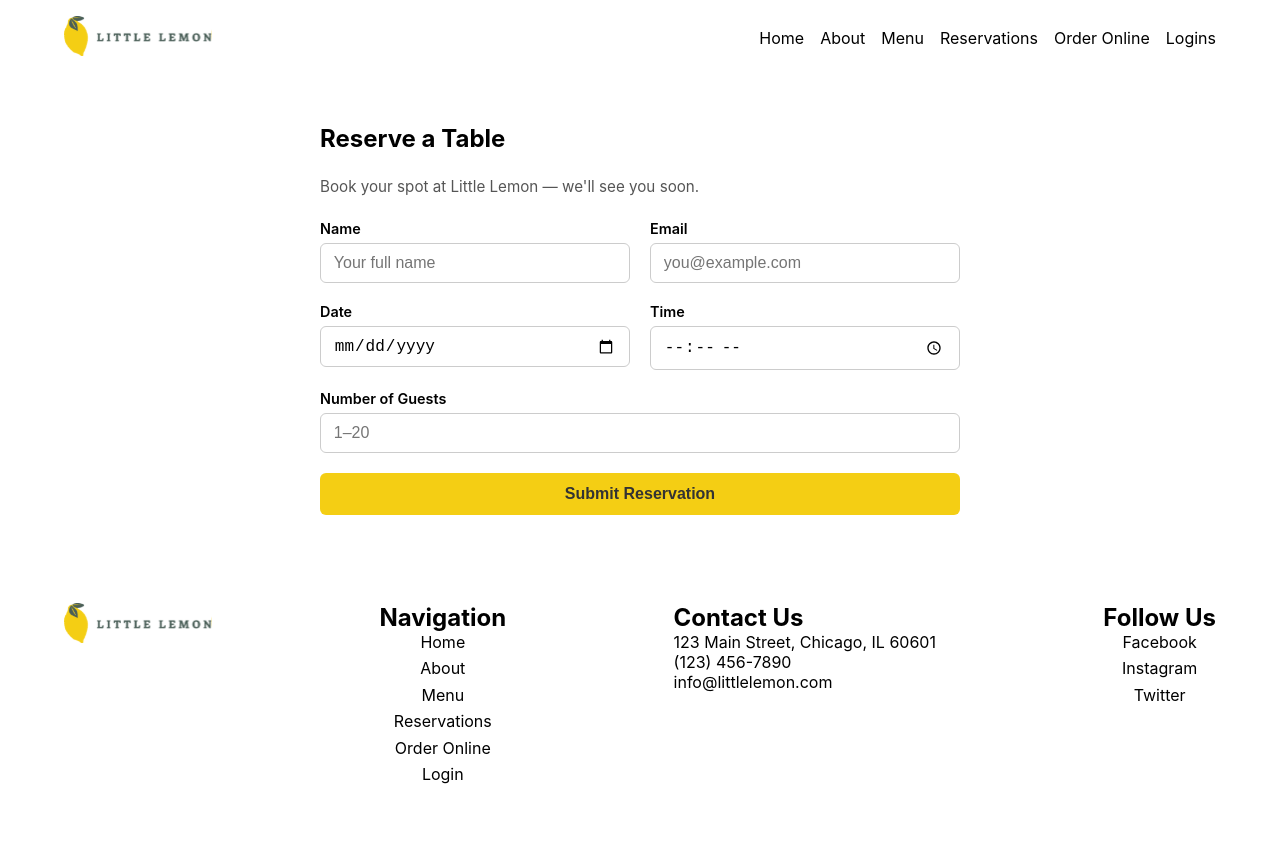
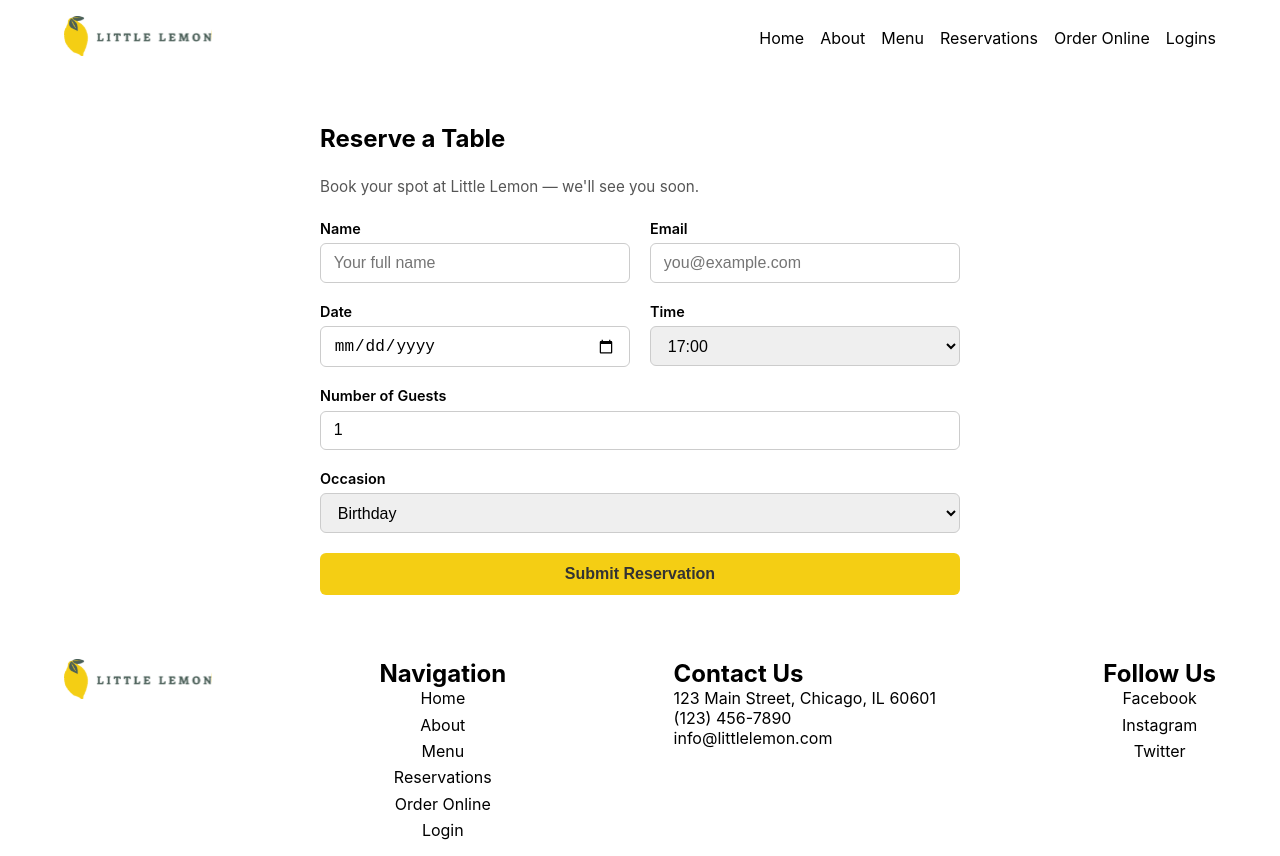
Before and after one commit to molokochris/little-lemon-restaurant, a React (Create React App) app: page /booking in a window 1280 px wide. Before the commit the page ends 800 px from the top, so only its background shows below. Built offline with nearby package versions, Linux system fonts and the light colour scheme.

Commit message:
deleted Main.js component

```diff
--- a/public/index.html
+++ b/public/index.html
@@ -13,7 +13,7 @@
   <meta name="description"
     content="Little Lemon is a charming neighborhood bistro that serves simple food and classic cocktails in a lively but casual environment. We would love to welcome you to our restaurant!" />
 
-  <link rel="apple-touch-icon" href="%PUBLIC_URL%/logo192.png" />
+  <link rel="apple-touch-icon" href="%PUBLIC_URL%/Logo.svg" />
   <!--
       manifest.json provides metadata used when your web app is installed on a
       user's mobile device or desktop. See https://developers.google.com/web/fundamentals/web-app-manifest/
@@ -28,7 +28,7 @@
       work correctly both with client-side routing and a non-root public URL.
       Learn how to configure a non-root public URL by running `npm run build`.
     -->
-  <title>React App</title>
+  <title>Welcome to Little Lemon Restaurant</title>
 </head>
 
 <body>
--- a/src/App.css
+++ b/src/App.css
@@ -249,7 +249,8 @@ footer {
   font-weight: 600;
 }
 
-.form-group input {
+.form-group input,
+.form-group select {
   padding: 0.6rem 0.8rem;
   border: 1px solid #ccc;
   border-radius: 6px;
--- /dev/null
+++ b/src/components/BookingForm.js
@@ -0,0 +1,129 @@
+import { useState } from "react";
+
+const BookingForm = (props) => {
+  const [fullName, setFullName] = useState("");
+  const [email, setEmail] = useState("");
+  const [date, setDate] = useState("");
+  const [availableTime, setAvailableTime] = useState("");
+  const [guests, setGuests] = useState(1);
+  const [occasion, setOccasion] = useState("Birthday");
+
+  let timeOptions = props.availableTimes.map((time) => (
+    <option key={time} value={time}>
+      {time}
+    </option>
+  ));
+
+  const handleSubmit = (e) => {
+    e.preventDefault();
+    // Here you would typically send the reservation data to a server
+    alert(
+      `Reservation submitted:\nName: ${fullName}\nEmail: ${email}\nDate: ${date}\nTime: ${availableTime}\nGuests: ${guests}\nOccasion: ${occasion}`,
+    );
+  };
+
+  return (
+    <form id="reservation-form" className="form-grid">
+      <div className="form-group">
+        <label htmlFor="name">Name</label>
+        <input
+          type="text"
+          id="name"
+          name="name"
+          placeholder="Your full name"
+          value={fullName}
+          onChange={(e) => setFullName(e.target.value)}
+          required
+        />
+      </div>
+
+      <div className="form-group">
+        <label htmlFor="email">Email</label>
+        <input
+          type="email"
+          id="email"
+          name="email"
+          placeholder="you@example.com"
+          value={email}
+          onChange={(e) => setEmail(e.target.value)}
+          required
+        />
+      </div>
+
+      <div className="form-group">
+        <label htmlFor="date">Date</label>
+        <input
+          type="date"
+          id="date"
+          name="date"
+          value={date}
+          onChange={(e) => setDate(e.target.value)}
+          required
+        />
+        {/* <select
+          id="Time"
+          name="Time"
+          value={availableTime}
+          onChange={(e) => setAvailableTime(e.target.value)}
+          required
+        >
+          {timeOptions}
+        </select> */}
+      </div>
+
+      <div className="form-group">
+        <label htmlFor="time">Time</label>
+        <select
+          id="time"
+          name="time"
+          type="time"
+          value={availableTime}
+          onChange={(e) => setAvailableTime(e.target.value)}
+          required
+        >
+          {timeOptions}
+        </select>
+      </div>
+
+      <div className="form-group form-group--full">
+        <label htmlFor="guests">Number of Guests</label>
+        <input
+          type="number"
+          id="guests"
+          name="guests"
+          min="1"
+          max="20"
+          placeholder="1–20"
+          value={guests}
+          onChange={(e) => setGuests(e.target.value)}
+          required
+        />
+      </div>
+      <div className="form-group form-group--full">
+        <label htmlFor="occasion">Occasion</label>
+        <select
+          id="occasion"
+          name="occasion"
+          value={occasion}
+          onChange={(e) => setOccasion(e.target.value)}
+          required
+        >
+          <option value="Birthday">Birthday</option>
+          <option value="Anniversary">Anniversary</option>
+        </select>
+      </div>
+
+      <div className="form-group form-group--full">
+        <button
+          type="submit"
+          className="button button--submit"
+          onClick={handleSubmit}
+        >
+          Submit Reservation
+        </button>
+      </div>
+    </form>
+  );
+};
+
+export default BookingForm;
--- a/src/components/BookingPage.js
+++ b/src/components/BookingPage.js
@@ -1,8 +1,20 @@
 import Footer from "./Footer";
 import Nav from "./Nav";
+import BookingForm from "./BookingForm";
+import { useState } from "react";
 
 const BookingPage = () => {
+  const [availableTimes, setAvailableTimes] = useState([
+    "17:00",
+    "18:00",
+    "19:00",
+    "20:00",
+    "21:00",
+  ]);
+
   return (
+    <>
+      <title>Little Lemon - Book a Table</title>
       <div className="layout-container">
         <Nav />
         <main className="col-span-12">
@@ -13,64 +25,17 @@ const BookingPage = () => {
                 Book your spot at Little Lemon — we'll see you soon.
               </p>
 
-            <form id="reservation-form" className="form-grid">
-              <div className="form-group">
-                <label for="name">Name</label>
-                <input
-                  type="text"
-                  id="name"
-                  name="name"
-                  placeholder="Your full name"
-                  required
+              <BookingForm
+                availableTimes={availableTimes}
+                setAvailableTimes={setAvailableTimes}
               />
-              </div>
-
-              <div className="form-group">
-                <label for="email">Email</label>
-                <input
-                  type="email"
-                  id="email"
-                  name="email"
-                  placeholder="you@example.com"
-                  required
-                />
-              </div>
-
-              <div className="form-group">
-                <label for="date">Date</label>
-                <input type="date" id="date" name="date" required />
-              </div>
-
-              <div className="form-group">
-                <label for="time">Time</label>
-                <input type="time" id="time" name="time" required />
-              </div>
-
-              <div className="form-group form-group--full">
-                <label for="guests">Number of Guests</label>
-                <input
-                  type="number"
-                  id="guests"
-                  name="guests"
-                  min="1"
-                  max="20"
-                  placeholder="1–20"
-                  required
-                />
-              </div>
-
-              <div className="form-group form-group--full">
-                <button type="submit" className="button button--submit">
-                  Submit Reservation
-                </button>
-              </div>
-            </form>
             </div>
           </section>
         </main>
 
         <Footer />
       </div>
+    </>
   );
 };
 
--- a/src/components/Main.js
+++ /dev/null
@@ -1,5 +0,0 @@
-const Main = () => {
-  return <main>this is the main content</main>;
-};
-
-export default Main;
```
Lines whose indentation alone changed are shown as unchanged.
